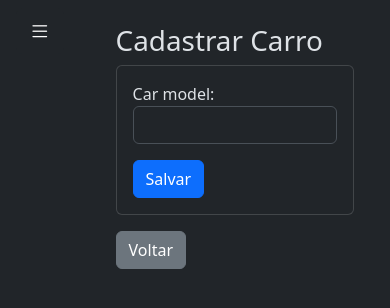
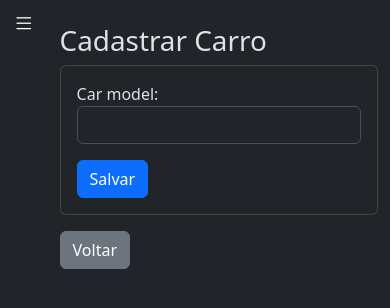
Before and after one commit to Gustavodeoliveiraa/oficina_metrics, a Django app: page /car/create in a window 390 px wide. Shown: the top 308 px of the page. Run offline with Django 5.2, Linux system fonts and the light colour scheme.

Commit message:
responsive

```diff
--- a/oficina/templates/base.html
+++ b/oficina/templates/base.html
@@ -14,8 +14,8 @@
 <body>
     <div class="container-fluid">
         {% include "components/sidebar.html" %}
-        <div class="col">
-            <div class="container mt-4">
+        <div class="col p-0">
+            <div class="container mt-4 p-0">
                 <main>
                     {% block content %}{% endblock content %}
                 </main>
--- a/oficina/templates/components/sidebar.html
+++ b/oficina/templates/components/sidebar.html
@@ -1,6 +1,6 @@
 <div class="row flex-nowrap">
     <div class="col-auto col-md-0 col-xl-0 px-0 bg-dark">
-      <div class="d-flex flex-column align-items-center align-items-sm-start px-3 pt-2 text-white">
+      <div class="d-flex flex-column align-items-center align-items-sm-start px-0 text-white p-0">
         <button class="btn btn-dark d-block d-sm-none mb-3" type="button" data-bs-toggle="collapse"
           data-bs-target="#menuCollapse" aria-expanded="false" aria-controls="menuCollapse">
           <i class="bi bi-list fs-4"></i>
```
